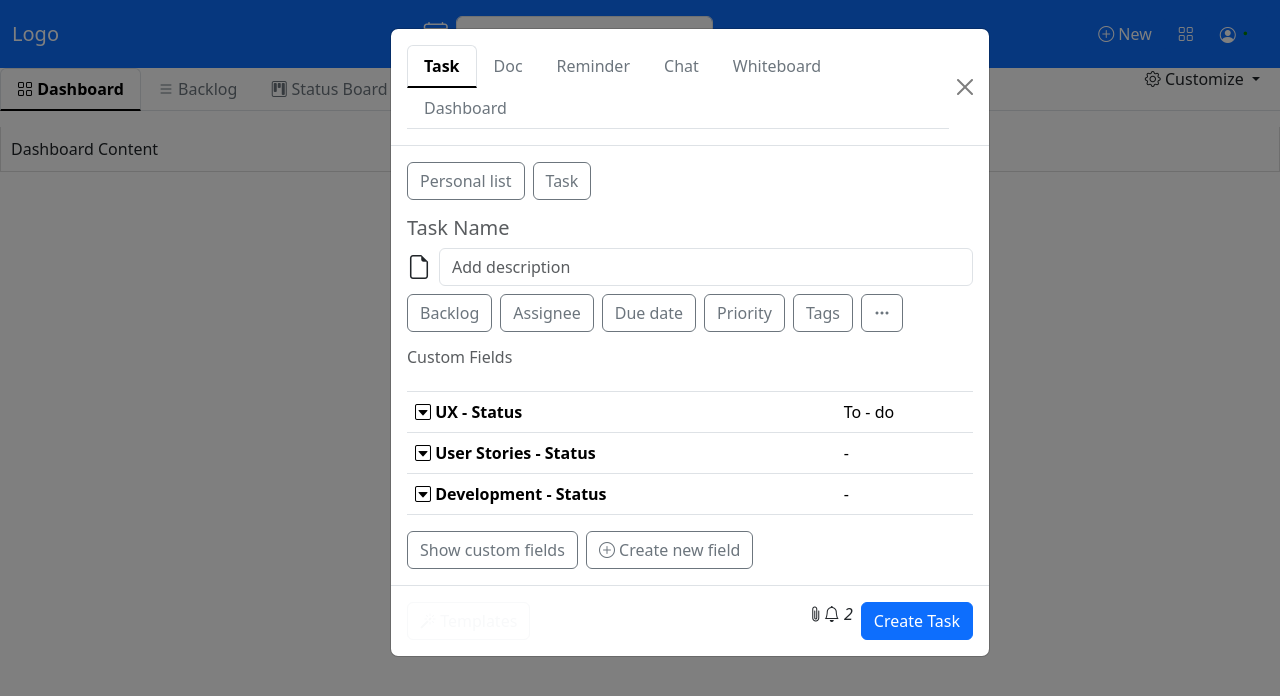
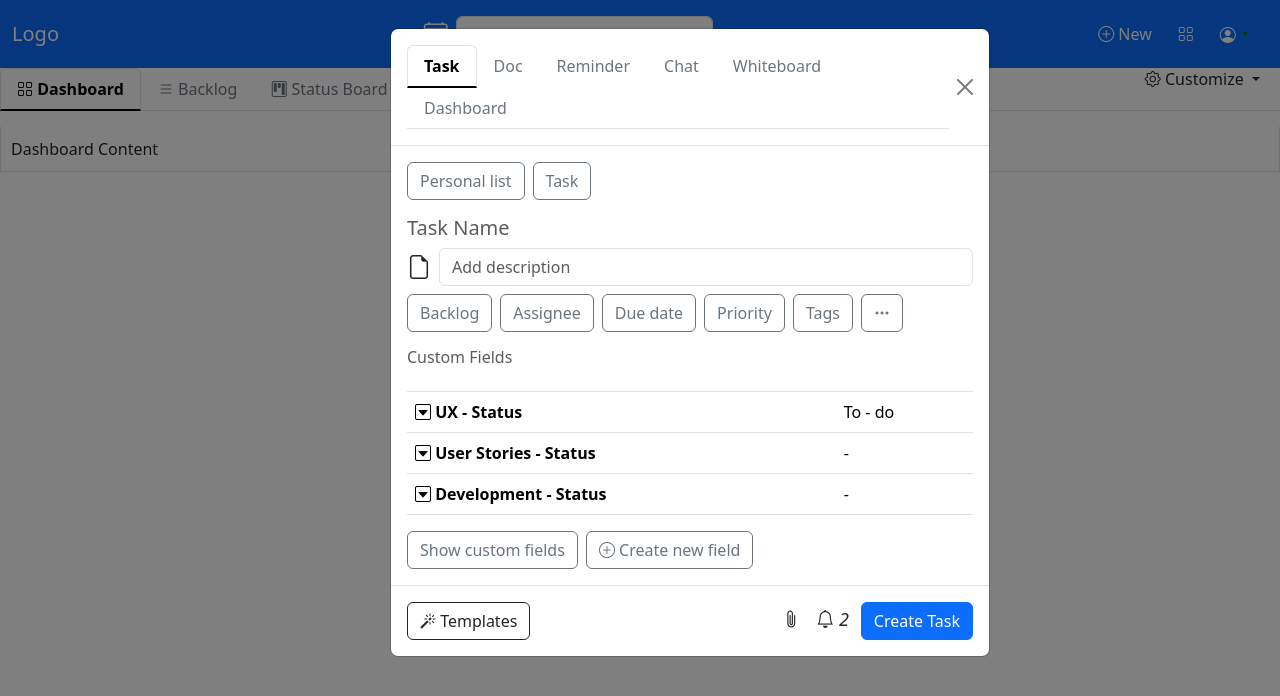
Before and after one commit to Elzari1998/my-angular-tab-menus, an Angular app: page / in a window 1280 px wide. Both pictures are taken after a click on the button "New". Shown: the top 696 px of the page. Built offline with nearby package versions, Linux system fonts and the light colour scheme.

Commit message:
adding few fixes

```diff
--- a/src/app/components/tab-menu/tab-menu.component.html
+++ b/src/app/components/tab-menu/tab-menu.component.html
@@ -660,11 +660,11 @@
             </div>
 
             <div class="modal-footer d-flex justify-content-between ">
-              <button type="button" class="btn btn-outline-light" > <i class="bi bi-magic"></i> Templates </button>
+              <button type="button" class="btn btn-outline-dark" > <i class="bi bi-magic"></i> Templates </button>
               <div class="d-flex gap-2">
-                <div class="" >
-                  <i class="bi bi-paperclip" style="height: 24px"></i>
-                  <i class="bi bi-bell" style="height: 24px"> 2 </i>
+                <div class=" d-flex gap-3 m-1" >
+                  <i class="bi bi-paperclip" style="font-size: 18px"></i>
+                  <i class="bi bi-bell" style="font-size: 18px"> 2 </i>
                 </div>
 
                 <button type="button" class="btn btn-primary" >Create Task </button>
```
